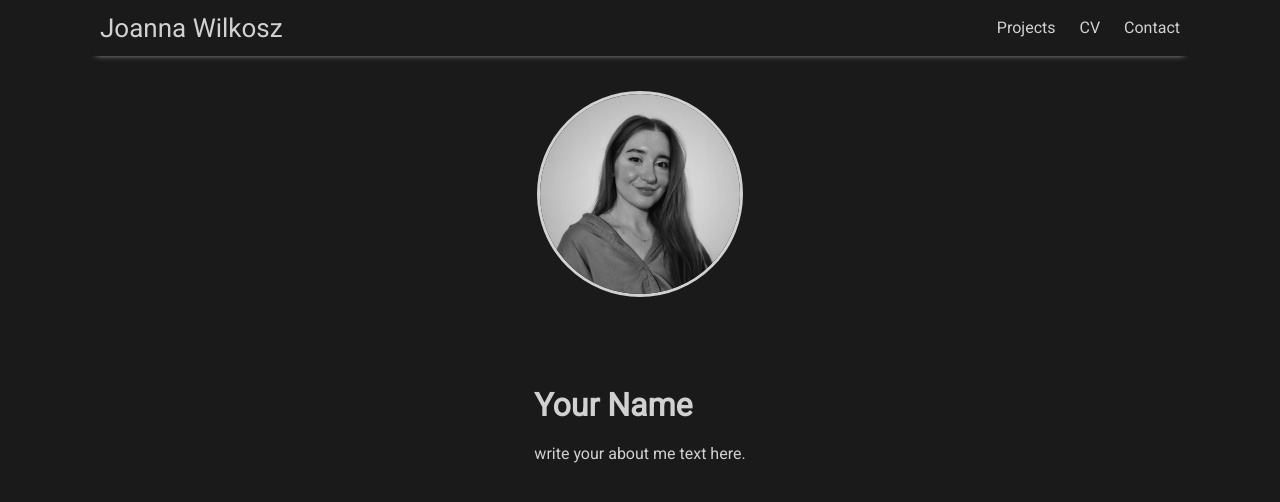
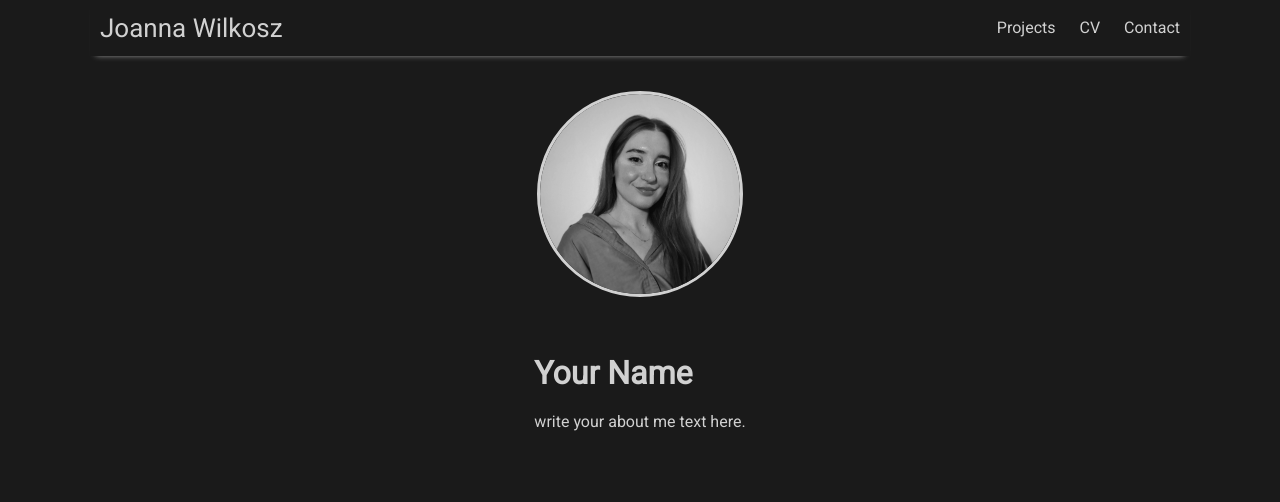
Before and after one commit to joanna-wi/joanna-wi.github.io, a Jekyll site: the page built from index.md, in a window 1280 px wide. Shown: the top 502 px of the page. Built offline with Jekyll 4.4.1, drawn with Linux system fonts in a browser that asks for light colours; nearby versions of some CDN libraries.

Commit message:
Update main.scss

```diff
--- a/assets/css/main.scss
+++ b/assets/css/main.scss
@@ -30,10 +30,10 @@ $rss-color: #ff6600;
 
 
 
-.home { display:flex; flex-direction:column; align-items:center; gap:2rem; }
+.home { display:flex; flex-direction:column; align-items:center; gap:3rem; }
 .profile-photo { width:200px; height:200px; border-radius:50%; object-fit:cover; flex-shrink:0; border:3px solid #d1d1d1; }
 .home-text { text-align:left; }
-.home-text h1 { margin-top:3.5rem; }
+.home-text h1 { margin-top:.5rem; }
 
 
 
```
